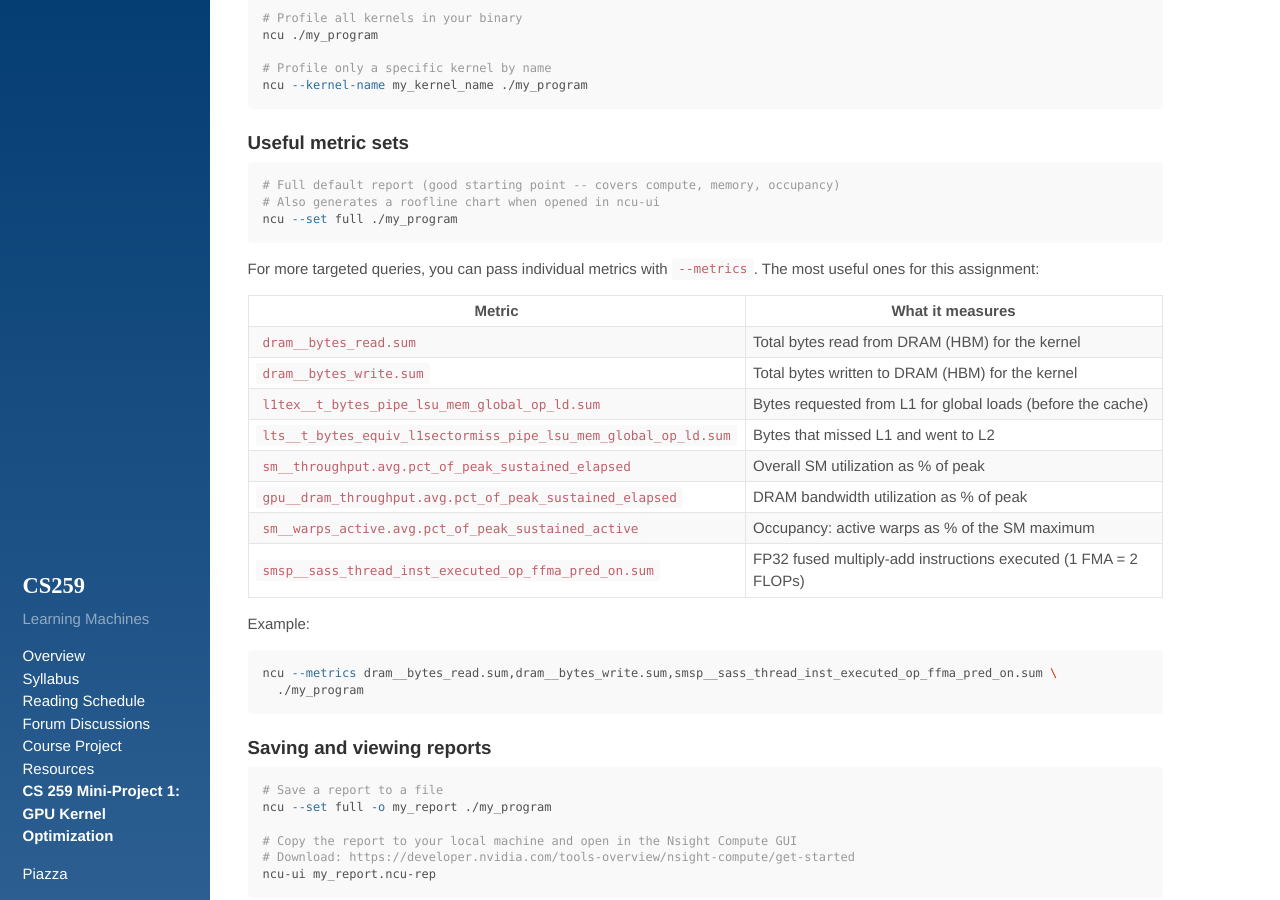
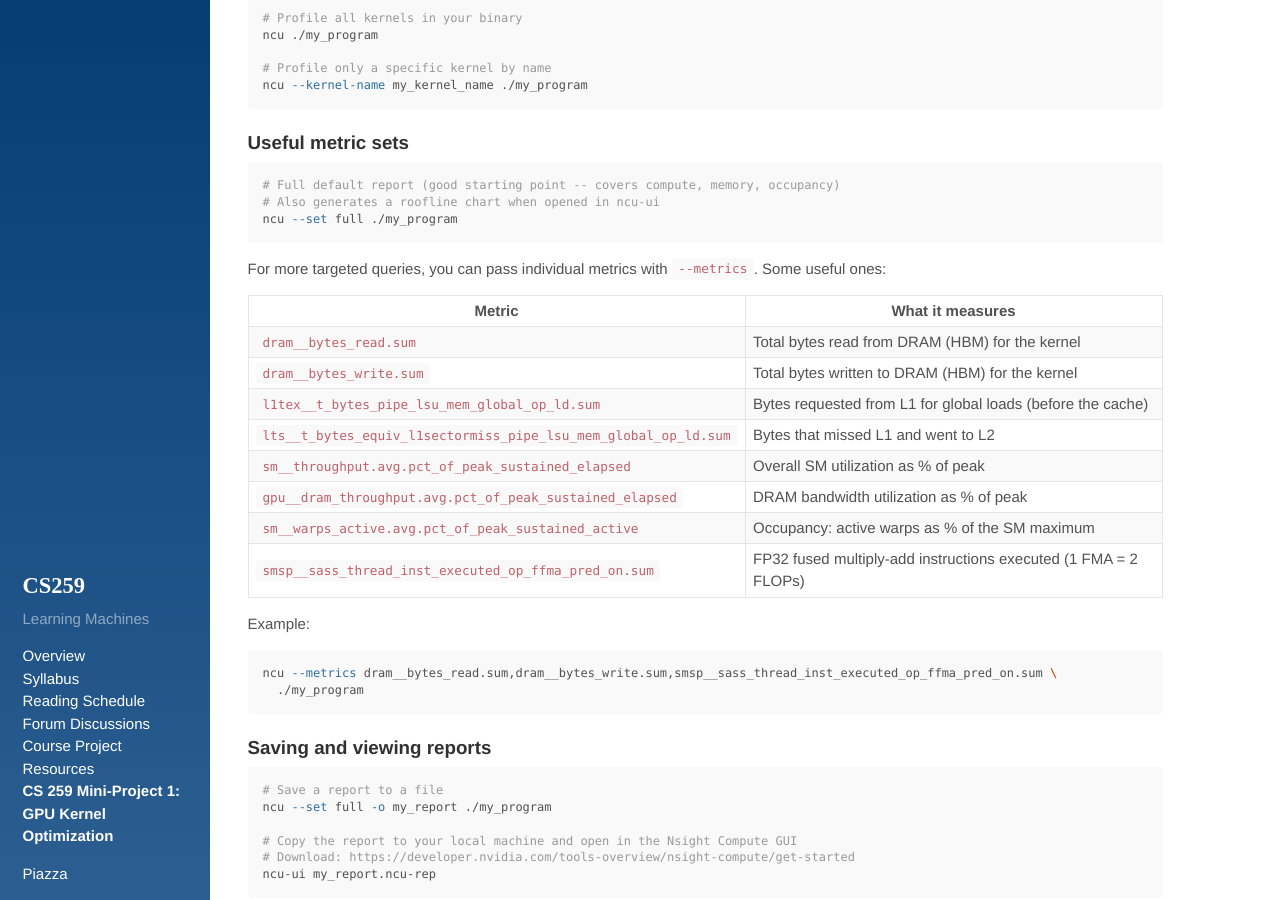
Before and after one commit to PolyArch/cs259, a Jekyll site: the page built from 04-miniproj-1.md, in a window 1280 px wide and 900 px high, scrolled down 2253 px. Built offline with Jekyll 4.4.1, drawn with Linux system fonts in a browser that asks for light colours; our own code applies the rules of GitHub Pages for plain Markdown files.

Commit message:
Simplify metric table intro

````diff
--- a/04-miniproj-1.md
+++ b/04-miniproj-1.md
@@ -141,7 +141,7 @@ ncu --set full ./my_program
 ```
 
 For more targeted queries, you can pass individual metrics with `--metrics`.
-The most useful ones for this assignment:
+Some useful ones:
 
 | Metric | What it measures |
 |--------|-----------------|
````
